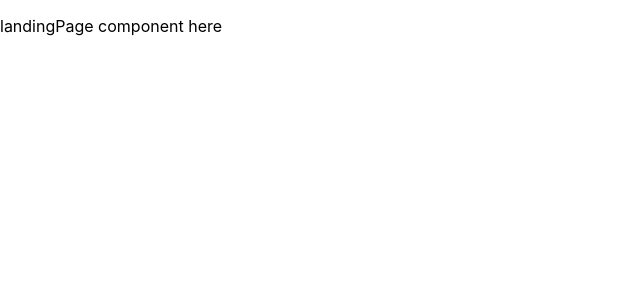
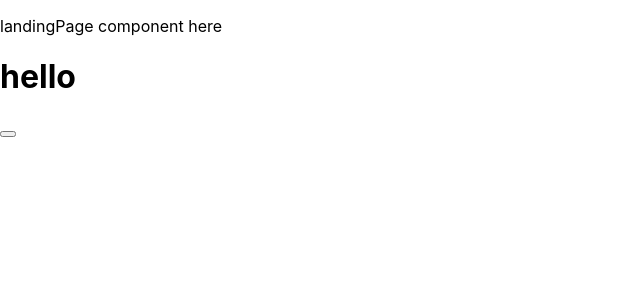
Before and after one commit to developers-bootcamp/sap-orders-manager-red, a React (Create React App) app: page / in a window 1280 px wide. Shown: the top 300 px of the page, without its empty margins (0-640 px from the left). Built offline with nearby package versions, Linux system fonts and the light colour scheme.

Commit message:
Implementation interceptors request and response

```diff
--- /dev/null
+++ b/src/components/survey.tsx
@@ -0,0 +1,47 @@
+import axios from 'axios';
+import { useState, useEffect } from 'react';
+import { Alert } from '@mui/material';
+const Survey: React.FC = () => {
+
+    axios.interceptors.request.use(
+        (config: any) => {
+            const token = localStorage.getItem("access_token");
+            if (token) {
+                config.headers["Authorization"] = 'Bearer' + token;
+            }
+            console.log(config);
+            return config;
+        },
+        (error) => {
+            return Promise.reject(error);
+        }
+    );
+    axios.interceptors.response.use(
+        (res) => {
+            return res;
+        },
+        async (err) => {
+            if (err.response.status != 404) {
+                alert("ארע שגיאה אנא פנה למנהל המערכת");
+            }
+            return Promise.reject(err);
+        }
+    );
+    async function example() {
+        try {
+            const response = await axios.get("https://glitch.com/:");
+            console.log(response.data);
+        }
+         catch (err) {
+            console.error(err);
+        }
+    }
+    return (
+        <div>
+            <h1>hello</h1>
+            <button onClick={example}></button>
+        </div>
+    )
+
+};
+export default Survey;
--- a/src/pages/landing.tsx
+++ b/src/pages/landing.tsx
@@ -1,7 +1,9 @@
+import Survey  from "../components/survey"
 const Landing = () => {
     return (
         <>
             <p>landingPage component here</p>
+            <Survey></Survey>
         </>
     )
 }
```
